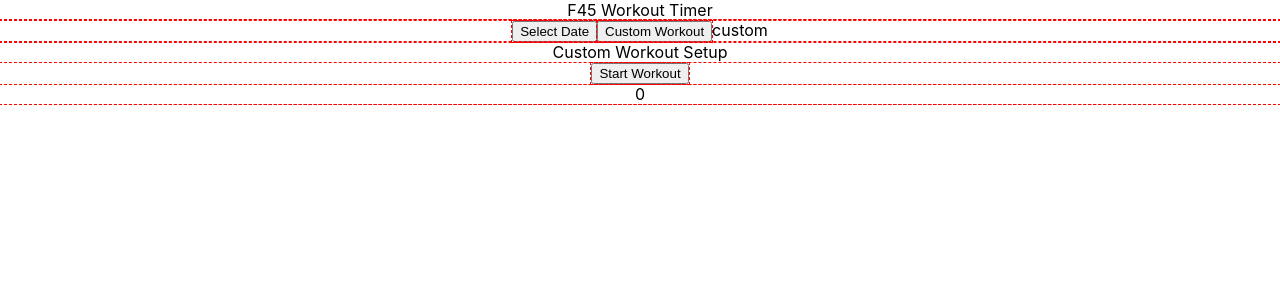
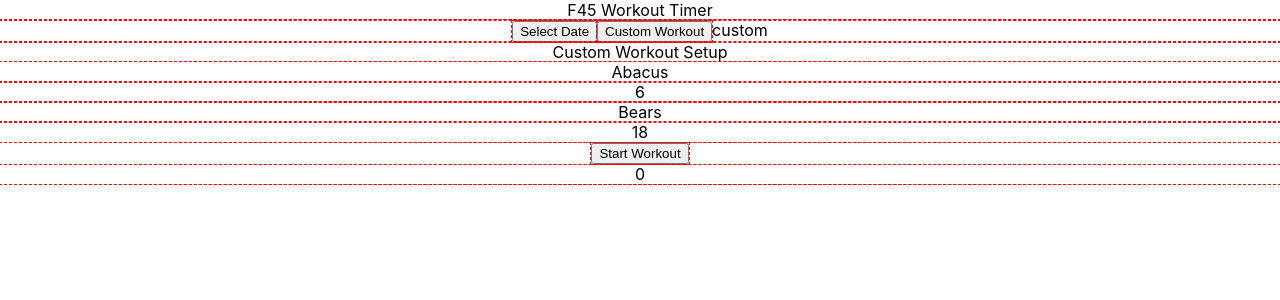
Before and after one commit to began91/f45timer, a React (Create React App) app: page / in a window 1280 px wide. Both pictures are taken after a click on the button "Custom Workout". Shown: the top 300 px of the page. Built offline with nearby package versions, Linux system fonts and the light colour scheme.

Commit message:
Modify workout lists

```diff
--- a/src/components/CustomWorkoutSetup.js
+++ b/src/components/CustomWorkoutSetup.js
@@ -1,9 +1,14 @@
 import React from 'react';
+import { workoutStyleList } from '../helpers/lists';
+import Workout from './Workout';
 
 export default function CustomWorkoutSetup() {
     return (
         <div id="customWorkoutSetup">
             Custom Workout Setup
+            {workoutStyleList.map(workoutStyle => {
+                return (<Workout workout={workoutStyle} key={workoutStyle.style}/>)
+            })}
         </div>
     )
 }
--- /dev/null
+++ b/src/components/Workout.js
@@ -0,0 +1,23 @@
+import React from 'react';
+
+class Workout extends React.Component {
+    constructor(props) {
+        super(props)
+
+    }
+
+    render() {
+        return (
+            <div className="workout">
+                <div className="workout-title">
+                    {this.props.workout.style}
+                </div>
+                <div className="workout-stations">
+                    {this.props.workout.stations}
+                </div>
+            </div>
+        )
+    }
+}
+
+export default Workout;
--- a/src/helpers/Abacus.js
+++ b/src/helpers/Abacus.js
@@ -46,7 +46,7 @@
     sets,
     timing,
     misc,
-    numsets,
+    numSets,
     workoutList,
     workoutIndex,
     timeList,
--- a/src/helpers/Bears.js
+++ b/src/helpers/Bears.js
@@ -41,7 +41,7 @@
     sets,
     timing,
     misc,
-    numsets,
+    numSets,
     workoutList,
     workoutIndex,
     timeList,
```
